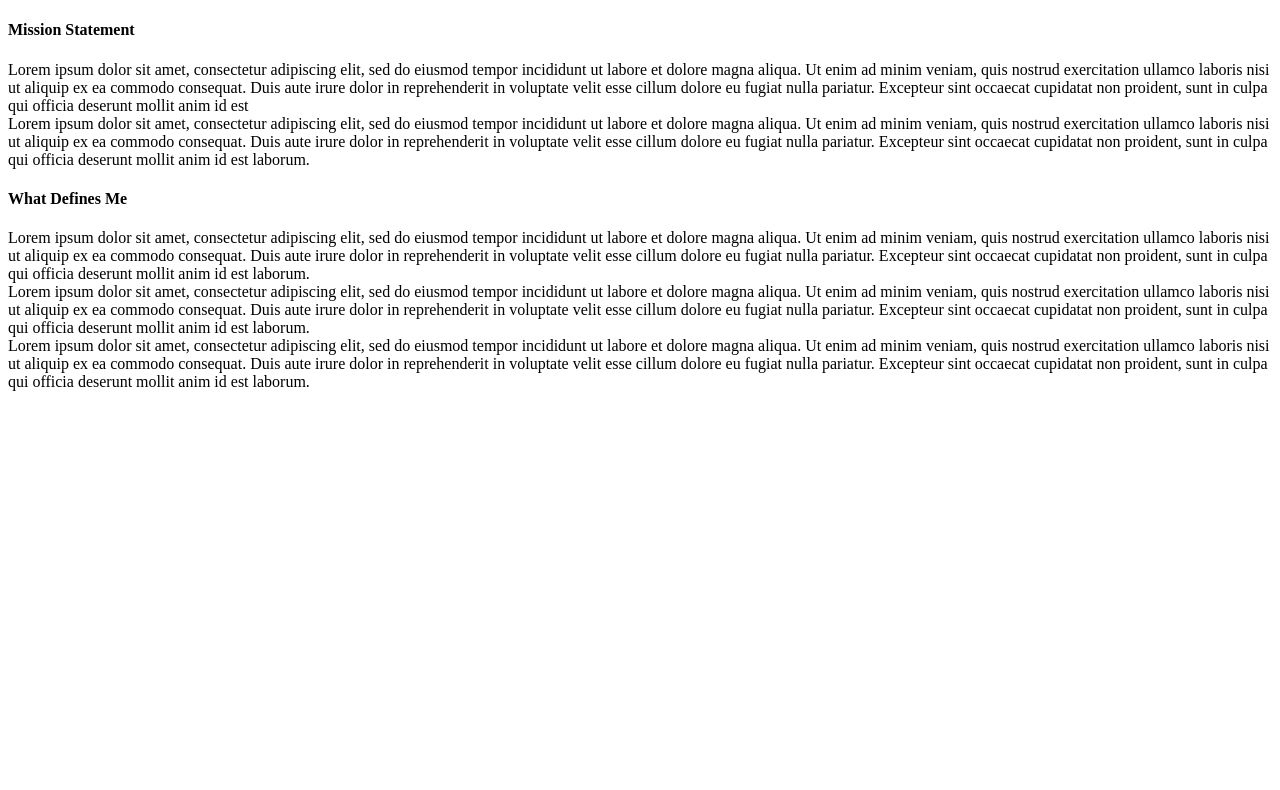
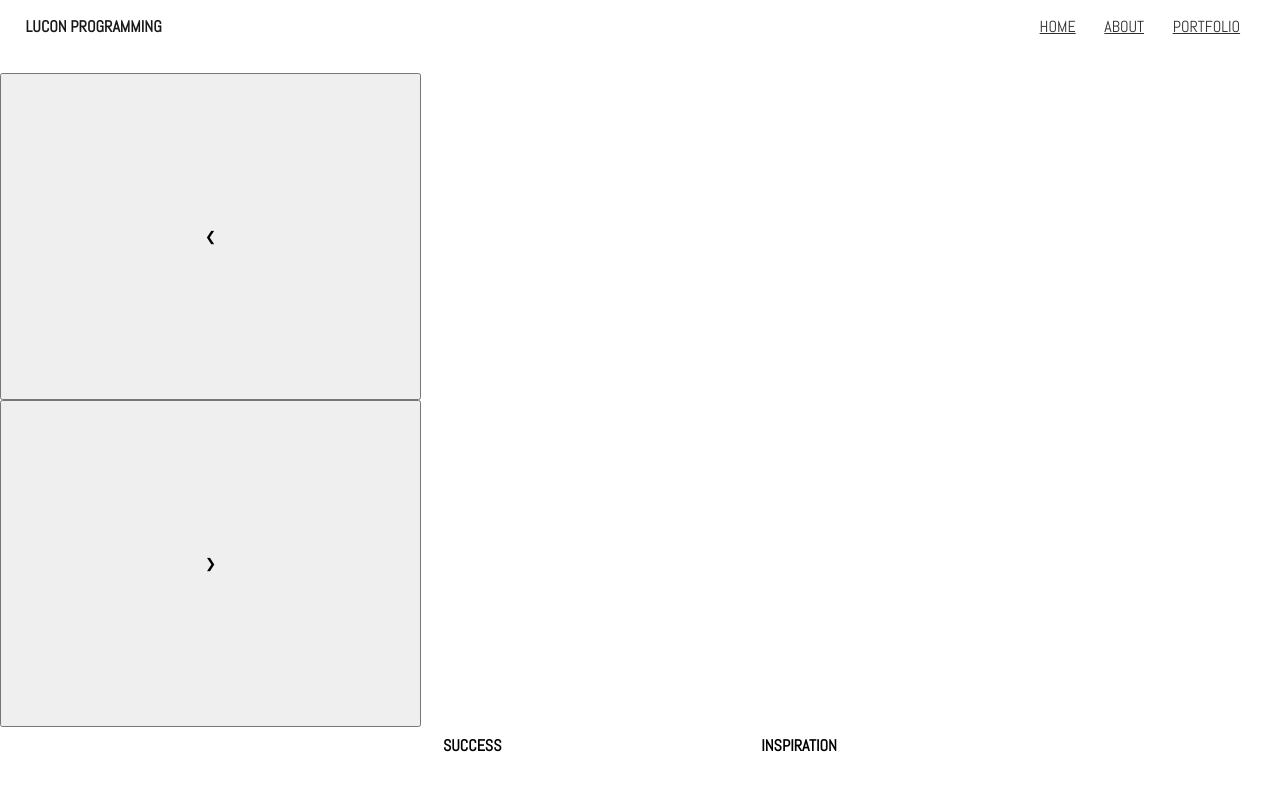
Before and after one commit to lcontr1/personalwebsite, a plain HTML site: page index.html in a window 1280 px wide. Drawn offline with Linux system fonts and the light colour scheme.

Commit message:
first page completed minus one step

```diff
--- a/index.html
+++ b/index.html
@@ -6,57 +6,103 @@
     <title>Home</title>
     <link rel="stylesheet" href="personalwebsite.css" />
     <script src="personalwebsite.js"></script>
+    <link
+      rel="stylesheet"
+      href="https://fonts.googleapis.com/css?family=Abel"
+    />
   </head>
   <body>
-    <header></header>
+    <div class="container">
+      <header class="box1">
+        <div>
+          <h4 class="name">LUCON PROGRAMMING</h4>
+          <nav>
+            <ul class="lists">
+              <li>
+                <a href="index.html">HOME</a>
+              </li>
+              <li><a href="about.html">ABOUT</a></li>
+              <li><a href="portfolio.html">PORTFOLIO</a></li>
+            </ul>
+          </nav>
+        </div>
+      </header>
+      <div class="mainbox">
+        <button class="displayleft" onclick="plusDivs(1)">&#10094;</button>
+      <div class="slides">
+        <img
+          src="https://volcano.si.edu/gallery/photos/GVP-05525.jpg"
+          alt="Pico De Orizaba"
+          style="width: 100%"
+        />
+        <div class="box">
+          <h2>SUCCESS IS NO ACCIDENT</h2>
+          <p>Perservering Since 1994</p>
+          <p>
+            Lorem ipsum dolor sit amet, consectetur adipiscing elit, sed do
+            eiusmod tempor incididunt ut labore et dolore magna aliqua. Ut enim
+            ad minim veniam, quis nostrud exercitation ullamco laboris nisi ut
+            aliquip ex ea commodo consequat. Duis aute irure dolor in
+            reprehenderit in voluptate velit esse cillum dolore eu fugiat nulla
+            pariatur. Excepteur sint occaecat cupidatat non proident, sunt in
+            culpa qui officia deserunt mollit anim id est <br />
+            Lorem ipsum dolor sit amet, consectetur adipiscing elit, sed do
+            eiusmod tempor incididunt ut labore et dolore magna aliqua. Ut enim
+            ad minim veniam, quis nostrud exercitation ullamco laboris nisi ut
+            aliquip ex ea commodo consequat. Duis aute irure dolor in
+            reprehenderit in voluptate velit esse cillum dolore eu fugiat nulla
+            pariatur. Excepteur sint occaecat cupidatat non proident, sunt in
+            culpa qui officia deserunt mollit anim id est laborum.
+          </p>
+        </div>
+      </div>
+<div class="slides">
+  <img src="https://media.tacdn.com/media/attractions-splice-spp-674x446/06/75/bc/52.jpg" alt="a street in Puebla, Mexico" style="width: 100%;">
 
-    <div class="canvas">
-    <!-- <img src="https://cff2.earth.com/uploads/2019/08/21152414/lily-3520837_1280.jpg" alt="orange Lilly">-->
-<div class="mission">
-    <h4>Mission Statement</h4>
-    <p>
-      Lorem ipsum dolor sit amet, consectetur adipiscing elit, sed do eiusmod
-      tempor incididunt ut labore et dolore magna aliqua. Ut enim ad minim
-      veniam, quis nostrud exercitation ullamco laboris nisi ut aliquip ex ea
-      commodo consequat. Duis aute irure dolor in reprehenderit in voluptate
-      velit esse cillum dolore eu fugiat nulla pariatur. Excepteur sint occaecat
-      cupidatat non proident, sunt in culpa qui officia deserunt mollit anim id
-      est <br />
-      Lorem ipsum dolor sit amet, consectetur adipiscing elit, sed do eiusmod
-      tempor incididunt ut labore et dolore magna aliqua. Ut enim ad minim
-      veniam, quis nostrud exercitation ullamco laboris nisi ut aliquip ex ea
-      commodo consequat. Duis aute irure dolor in reprehenderit in voluptate
-      velit esse cillum dolore eu fugiat nulla pariatur. Excepteur sint occaecat
-      cupidatat non proident, sunt in culpa qui officia deserunt mollit anim id
-      est laborum.
-    </p></div>
-    <div class="defines">
-    <h4>What Defines Me</h4>
-    <p>
-      Lorem ipsum dolor sit amet, consectetur adipiscing elit, sed do eiusmod
-      tempor incididunt ut labore et dolore magna aliqua. Ut enim ad minim
-      veniam, quis nostrud exercitation ullamco laboris nisi ut aliquip ex ea
-      commodo consequat. Duis aute irure dolor in reprehenderit in voluptate
-      velit esse cillum dolore eu fugiat nulla pariatur. Excepteur sint occaecat
-      cupidatat non proident, sunt in culpa qui officia deserunt mollit anim id
-      est laborum. <br />
-      Lorem ipsum dolor sit amet, consectetur adipiscing elit, sed do eiusmod
-      tempor incididunt ut labore et dolore magna aliqua. Ut enim ad minim
-      veniam, quis nostrud exercitation ullamco laboris nisi ut aliquip ex ea
-      commodo consequat. Duis aute irure dolor in reprehenderit in voluptate
-      velit esse cillum dolore eu fugiat nulla pariatur. Excepteur sint occaecat
-      cupidatat non proident, sunt in culpa qui officia deserunt mollit anim id
-      est laborum. <br />
-      Lorem ipsum dolor sit amet, consectetur adipiscing elit, sed do eiusmod
-      tempor incididunt ut labore et dolore magna aliqua. Ut enim ad minim
-      veniam, quis nostrud exercitation ullamco laboris nisi ut aliquip ex ea
-      commodo consequat. Duis aute irure dolor in reprehenderit in voluptate
-      velit esse cillum dolore eu fugiat nulla pariatur. Excepteur sint occaecat
-      cupidatat non proident, sunt in culpa qui officia deserunt mollit anim id
-      est laborum.
-    </p>
-</div>
-</div>
-    <footer></footer>
+
+        <div class="box">
+        <h2>WHAT DEFINES ME</h2>
+        <p>
+          Lorem ipsum dolor sit amet, consectetur adipiscing elit, sed do
+          eiusmod tempor incididunt ut labore et dolore magna aliqua. Ut enim ad
+          minim veniam, quis nostrud exercitation ullamco laboris nisi ut
+          aliquip ex ea commodo consequat. Duis aute irure dolor in
+          reprehenderit in voluptate velit esse cillum dolore eu fugiat nulla
+          pariatur. Excepteur sint occaecat cupidatat non proident, sunt in
+          culpa qui officia deserunt mollit anim id est laborum. <br />
+          Lorem ipsum dolor sit amet, consectetur adipiscing elit, sed do
+          eiusmod tempor incididunt ut labore et dolore magna aliqua. Ut enim ad
+          minim veniam, quis nostrud exercitation ullamco laboris nisi ut
+          aliquip ex ea commodo consequat. Duis aute irure dolor in
+          reprehenderit in voluptate velit esse cillum dolore eu fugiat nulla
+          pariatur. Excepteur sint occaecat cupidatat non proident, sunt in
+          culpa qui officia deserunt mollit anim id est laborum. <br />
+          Lorem ipsum dolor sit amet, consectetur adipiscing elit, sed do
+          eiusmod tempor incididunt ut labore et dolore magna aliqua. Ut enim ad
+          minim veniam, quis nostrud exercitation ullamco laboris nisi ut
+          aliquip ex ea commodo consequat. Duis aute irure dolor in
+          reprehenderit in voluptate velit esse cillum dolore eu fugiat nulla
+          pariatur. Excepteur sint occaecat cupidatat non proident, sunt in
+          culpa qui officia deserunt mollit anim id est laborum.
+        </p>
+
+      </div>
+
+    </div>
+    <button class="displayright" onclick="plusDivs(1)">&#10095;</button>
+  </div>
+
+
+      <div class="box4">
+        <footer>
+          <ul>
+            <li>
+              <strong>SUCCESS</strong>
+            </li>
+            <li><strong>INSPIRATION</strong></li>
+          </ul>
+        </footer>
+      </div>
+    </div>
   </body>
 </html>
--- a/personalwebsite.css
+++ b/personalwebsite.css
@@ -0,0 +1,83 @@
+* {
+  padding: 0%;
+  margin: 0%;
+  box-sizing: border-box;
+}
+
+/*html {
+  background: url(https://volcano.si.edu/gallery/photos/GVP-05525.jpg) no-repeat center center fixed;
+  -webkit-background-size: cover;
+  -moz-background-size: cover;
+  -o-background-size: cover;
+  background-size: cover;
+}*/
+
+.container {
+  display: grid;
+  grid-template-columns: repeat(3, 1fr);
+  grid-template-rows: 1fr 10fr 1fr;
+  gap: 0.5rem;
+  min-height: 100vh;
+}
+
+.mainbox {
+  display: grid;
+}
+
+body {
+  font-family: "Abel", "Times New Roman", Times, serif;
+}
+.box1 {
+  grid-column: 1 / 4;
+  opacity: 90%;
+  color: black;
+}
+.lists {
+  display: flex;
+  justify-content: flex-end;
+
+  list-style-type: none;
+  position: absolute;
+  right: 2%;
+  top: 2%;
+}
+
+h4 {
+  position: absolute;
+  left: 2%;
+  top: 2%;
+}
+h2 {
+  padding-top: 10vh;
+  text-align: center;
+
+}
+a {
+  color: black;
+  opacity: 90%;
+}
+
+#name {
+  color: black;
+  opacity: 75%;
+}
+
+.box4 {
+  color: black;
+  grid-column-start: 1;
+  grid-column-end: 4;
+  height: 10%;
+  text-align: center;
+}
+
+li {
+  display: inline-block;
+  list-style-type: none;
+  margin-left: 10%;
+  margin-right: 10%;
+  text-align: justify;
+}
+
+.slides {
+  display: none;
+}
--- a/personalwebsite.js
+++ b/personalwebsite.js
@@ -3,3 +3,21 @@
 
 const personal = 'Hello World';
 console.log (personal);
+
+var slideIndex = 1;
+showDivs(slideIndex);
+
+function plusDivs(n) {
+  showDivs(slideIndex += n);
+}
+
+function showDivs(n) {
+  var i;
+  var x = document.getElementsByClassName("slides");
+  if (n > x.length) {slideIndex = 1}
+  if (n < 1) {slideIndex = x.length} ;
+  for (i = 0; i < x.length; i++) {
+    x[i].style.display = "none";
+  }
+  x[slideIndex-1].style.display = "block";
+}
```
